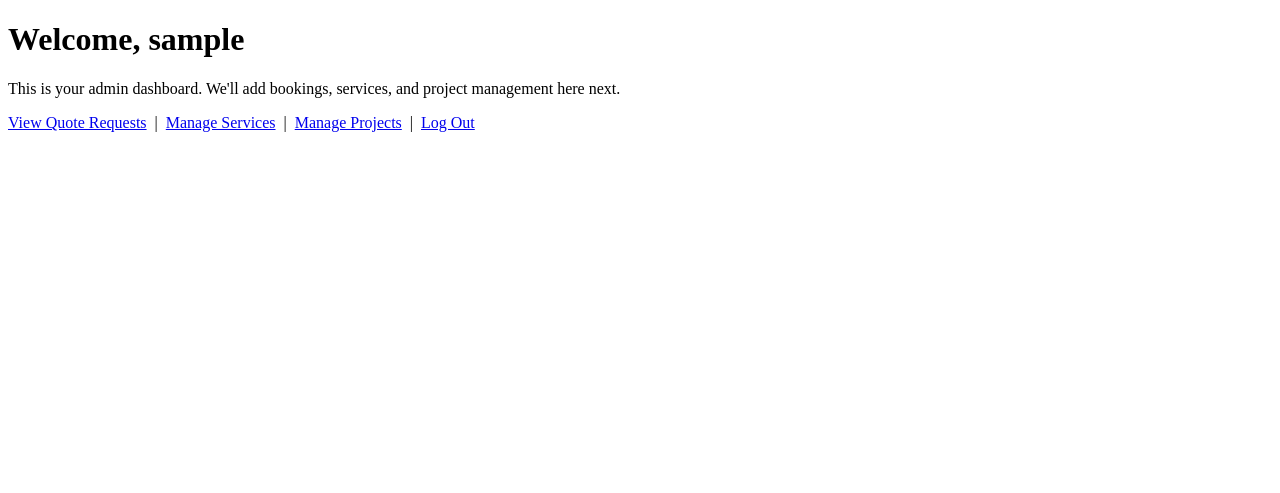
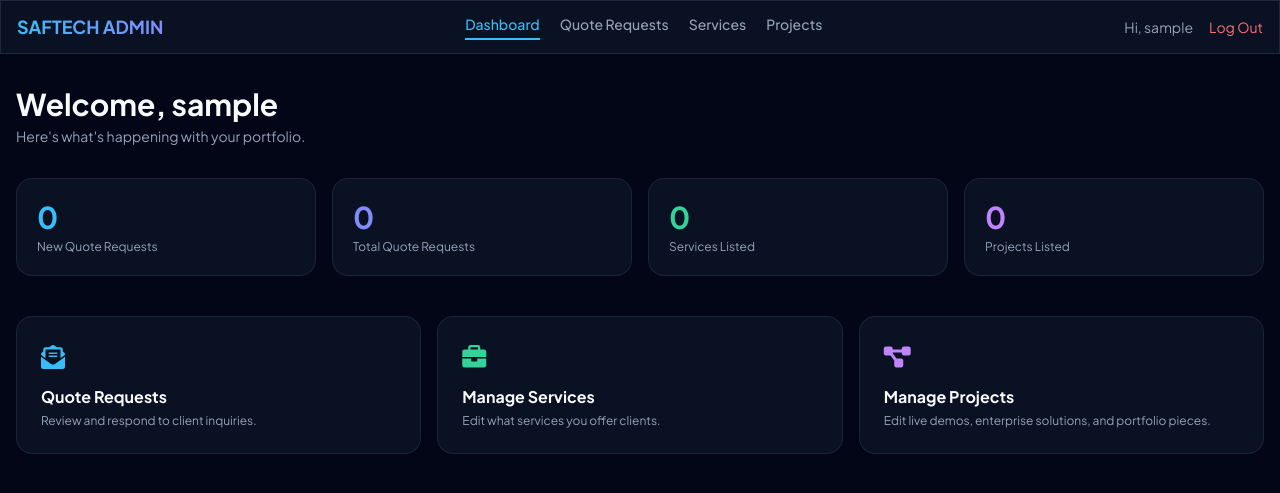
Before and after one commit to Safaritu/SAFTECH-RESOLUTION, a PHP site: page /admin/dashboard.php in a window 1280 px wide. Shown: the top 493 px of the page. Run offline with PHP 8.4, Linux system fonts and the light colour scheme; the visitor is signed in with stand-in values (Sample User, id 1); data that the repository does not hold is empty; a stand-in replaces the project's code that opens the database connection; some libraries are stand-ins or nearby versions.

Commit message:
Redesign admin login and dashboard with branded dark theme; add shared header/footer includes

```diff
--- /dev/null
+++ b/includes/admin_footer.php
@@ -0,0 +1,3 @@
+    </main>
+</body>
+</html>
--- /dev/null
+++ b/includes/admin_header.php
@@ -0,0 +1,57 @@
+<?php
+$currentPage = basename($_SERVER['PHP_SELF']);
+function navClass($page, $current) {
+    return $page === $current
+        ? 'text-sky-400 border-b-2 border-sky-400'
+        : 'text-slate-400 hover:text-white border-b-2 border-transparent';
+}
+?>
+<!DOCTYPE html>
+<html lang="en">
+<head>
+    <meta charset="UTF-8">
+    <meta name="viewport" content="width=device-width, initial-scale=1.0">
+    <title><?= isset($pageTitle) ? htmlspecialchars($pageTitle) . ' | Admin' : 'Admin' ?></title>
+    <script src="https://cdn.tailwindcss.com"></script>
+    <link rel="stylesheet" href="https://cdnjs.cloudflare.com/ajax/libs/font-awesome/6.0.0/css/all.min.css">
+    <link href="https://fonts.googleapis.com/css2?family=Plus+Jakarta+Sans:wght@300;400;500;600;700;800&display=swap" rel="stylesheet">
+    <style>
+        * { margin: 0; padding: 0; box-sizing: border-box; }
+        body { font-family: 'Plus Jakarta Sans', sans-serif; background-color: #020617; color: #f8fafc; }
+        .gradient-text { background: linear-gradient(90deg, #38bdf8, #818cf8); -webkit-background-clip: text; -webkit-text-fill-color: transparent; background-clip: text; }
+        .glass { background: rgba(15, 23, 42, 0.7); backdrop-filter: blur(12px); border: 1px solid rgba(255, 255, 255, 0.08); }
+        .btn-primary { background: linear-gradient(90deg, #0ea5e9, #6366f1); transition: all 0.2s ease; }
+        .btn-primary:hover { transform: translateY(-1px); box-shadow: 0 10px 20px -8px rgba(14, 165, 233, 0.5); }
+        .btn-danger { background: rgba(239, 68, 68, 0.15); color: #fca5a5; border: 1px solid rgba(239, 68, 68, 0.3); }
+        .btn-danger:hover { background: rgba(239, 68, 68, 0.25); }
+        table.admin-table { width: 100%; border-collapse: collapse; }
+        table.admin-table th { text-align: left; font-size: 12px; text-transform: uppercase; letter-spacing: 0.05em; color: #94a3b8; padding: 10px 12px; border-bottom: 1px solid rgba(255,255,255,0.1); }
+        table.admin-table td { padding: 10px 12px; border-bottom: 1px solid rgba(255,255,255,0.05); font-size: 14px; }
+        table.admin-table tr:hover td { background: rgba(255,255,255,0.02); }
+        input[type=text], input[type=email], input[type=password], input[type=number], textarea, select {
+            width: 100%; background: rgba(2, 6, 23, 0.6); border: 1px solid rgba(255,255,255,0.1);
+            border-radius: 10px; padding: 10px 12px; color: #f8fafc; font-family: inherit; font-size: 14px;
+        }
+        input:focus, textarea:focus, select:focus { outline: none; border-color: #38bdf8; }
+        label.form-label { display: block; font-size: 12px; font-weight: 600; color: #94a3b8; margin-bottom: 4px; margin-top: 14px; text-transform: uppercase; letter-spacing: 0.03em; }
+    </style>
+</head>
+<body>
+    <?php if (isset($_SESSION['admin_id'])): ?>
+    <header class="glass sticky top-0 z-50 border-b border-slate-800">
+        <div class="max-w-7xl mx-auto px-4 py-3 flex flex-wrap items-center justify-between gap-3">
+            <div class="text-lg font-bold gradient-text">SAFTECH ADMIN</div>
+            <nav class="flex gap-5 text-sm font-medium">
+                <a href="dashboard.php" class="pb-1 <?= navClass('dashboard.php', $currentPage) ?>">Dashboard</a>
+                <a href="quotes.php" class="pb-1 <?= navClass('quotes.php', $currentPage) ?>">Quote Requests</a>
+                <a href="services.php" class="pb-1 <?= navClass('services.php', $currentPage) ?>">Services</a>
+                <a href="projects.php" class="pb-1 <?= navClass('projects.php', $currentPage) ?>">Projects</a>
+            </nav>
+            <div class="flex items-center gap-4 text-sm">
+                <span class="text-slate-400">Hi, <?= htmlspecialchars($_SESSION['admin_username']) ?></span>
+                <a href="logout.php" class="text-red-400 hover:text-red-300">Log Out</a>
+            </div>
+        </div>
+    </header>
+    <?php endif; ?>
+    <main class="max-w-7xl mx-auto px-4 py-8">
--- a/public/admin/dashboard.php
+++ b/public/admin/dashboard.php
@@ -1,20 +1,57 @@
 <?php
 session_start();
+require_once __DIR__ . '/../../includes/db.php';
 
 if (!isset($_SESSION['admin_id'])) {
     header('Location: login.php');
     exit;
 }
+
+$pageTitle = 'Dashboard';
+$newQuotes = $pdo->query("SELECT COUNT(*) FROM quote_requests WHERE status='new'")->fetchColumn();
+$totalQuotes = $pdo->query("SELECT COUNT(*) FROM quote_requests")->fetchColumn();
+$totalServices = $pdo->query("SELECT COUNT(*) FROM services")->fetchColumn();
+$totalProjects = $pdo->query("SELECT COUNT(*) FROM projects")->fetchColumn();
+
+require __DIR__ . '/../../includes/admin_header.php';
 ?>
-<!DOCTYPE html>
-<html lang="en">
-<head>
-    <meta charset="UTF-8">
-    <title>Admin Dashboard | SAFTECH RESOLUTIONS</title>
-</head>
-<body>
-    <h1>Welcome, <?= htmlspecialchars($_SESSION['admin_username']) ?></h1>
-    <p>This is your admin dashboard. We'll add bookings, services, and project management here next.</p>
-    <a href="quotes.php">View Quote Requests</a> &nbsp;&#124;&nbsp; <a href="services.php">Manage Services</a> &nbsp;&#124;&nbsp; <a href="projects.php">Manage Projects</a> &nbsp;&#124;&nbsp; <a href="logout.php">Log Out</a>
-</body>
-</html>
+<h1 class="text-2xl md:text-3xl font-bold mb-1">Welcome, <?= htmlspecialchars($_SESSION['admin_username']) ?></h1>
+<p class="text-slate-400 text-sm mb-8">Here's what's happening with your portfolio.</p>
+
+<div class="grid sm:grid-cols-2 lg:grid-cols-4 gap-4 mb-10">
+    <div class="glass rounded-2xl p-5">
+        <div class="text-3xl font-bold text-sky-400"><?= $newQuotes ?></div>
+        <div class="text-xs text-slate-400 mt-1">New Quote Requests</div>
+    </div>
+    <div class="glass rounded-2xl p-5">
+        <div class="text-3xl font-bold text-indigo-400"><?= $totalQuotes ?></div>
+        <div class="text-xs text-slate-400 mt-1">Total Quote Requests</div>
+    </div>
+    <div class="glass rounded-2xl p-5">
+        <div class="text-3xl font-bold text-emerald-400"><?= $totalServices ?></div>
+        <div class="text-xs text-slate-400 mt-1">Services Listed</div>
+    </div>
+    <div class="glass rounded-2xl p-5">
+        <div class="text-3xl font-bold text-purple-400"><?= $totalProjects ?></div>
+        <div class="text-xs text-slate-400 mt-1">Projects Listed</div>
+    </div>
+</div>
+
+<div class="grid sm:grid-cols-3 gap-4">
+    <a href="quotes.php" class="glass rounded-2xl p-6 card-hover block hover:border-sky-400 transition">
+        <i class="fas fa-envelope-open-text text-sky-400 text-2xl mb-3"></i>
+        <h3 class="font-bold mb-1">Quote Requests</h3>
+        <p class="text-xs text-slate-400">Review and respond to client inquiries.</p>
+    </a>
+    <a href="services.php" class="glass rounded-2xl p-6 card-hover block hover:border-sky-400 transition">
+        <i class="fas fa-briefcase text-emerald-400 text-2xl mb-3"></i>
+        <h3 class="font-bold mb-1">Manage Services</h3>
+        <p class="text-xs text-slate-400">Edit what services you offer clients.</p>
+    </a>
+    <a href="projects.php" class="glass rounded-2xl p-6 card-hover block hover:border-sky-400 transition">
+        <i class="fas fa-diagram-project text-purple-400 text-2xl mb-3"></i>
+        <h3 class="font-bold mb-1">Manage Projects</h3>
+        <p class="text-xs text-slate-400">Edit live demos, enterprise solutions, and portfolio pieces.</p>
+    </a>
+</div>
+<?php require __DIR__ . '/../../includes/admin_footer.php'; ?>
```
Also changed, not shown: public/admin/login.php (+35 -9 lines).
